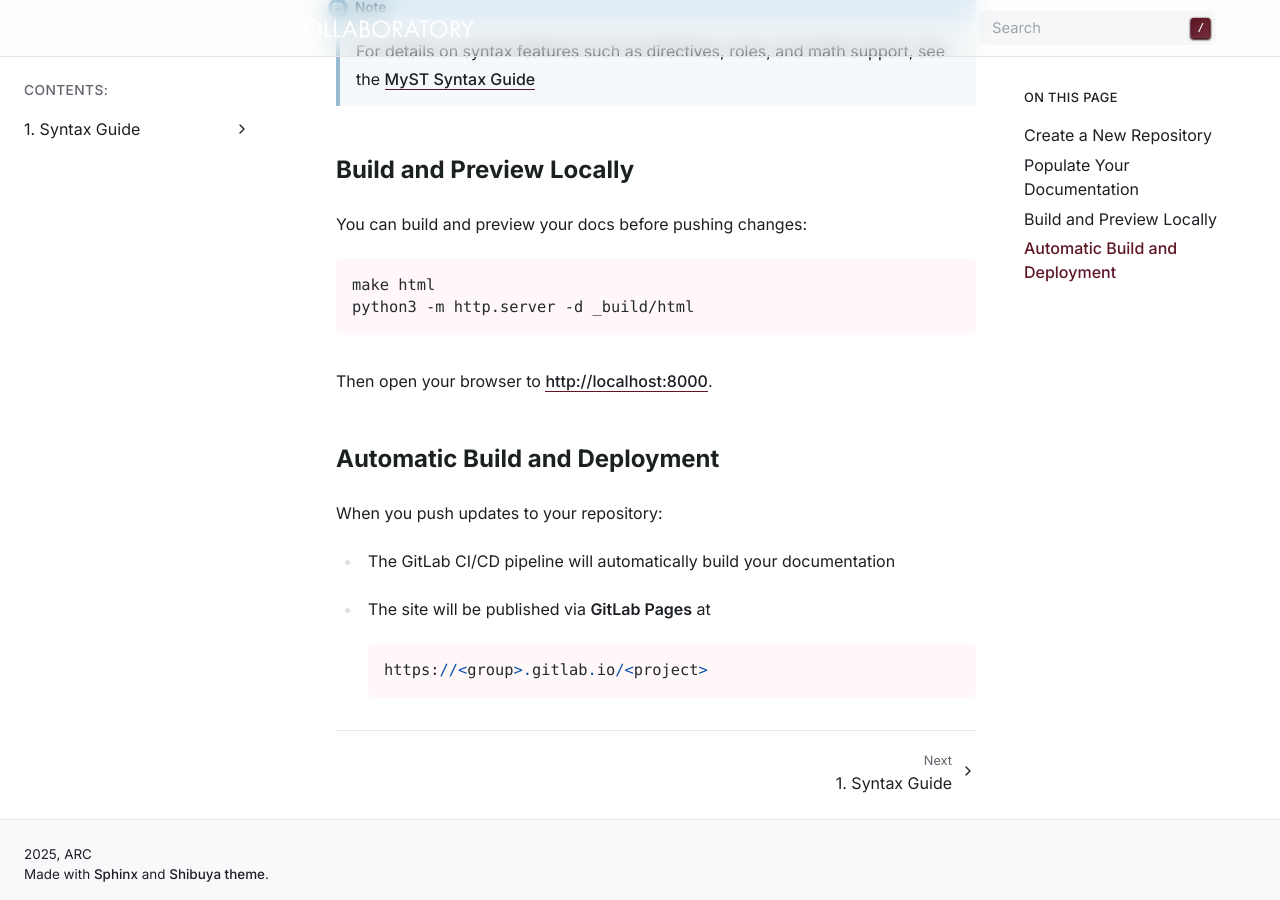
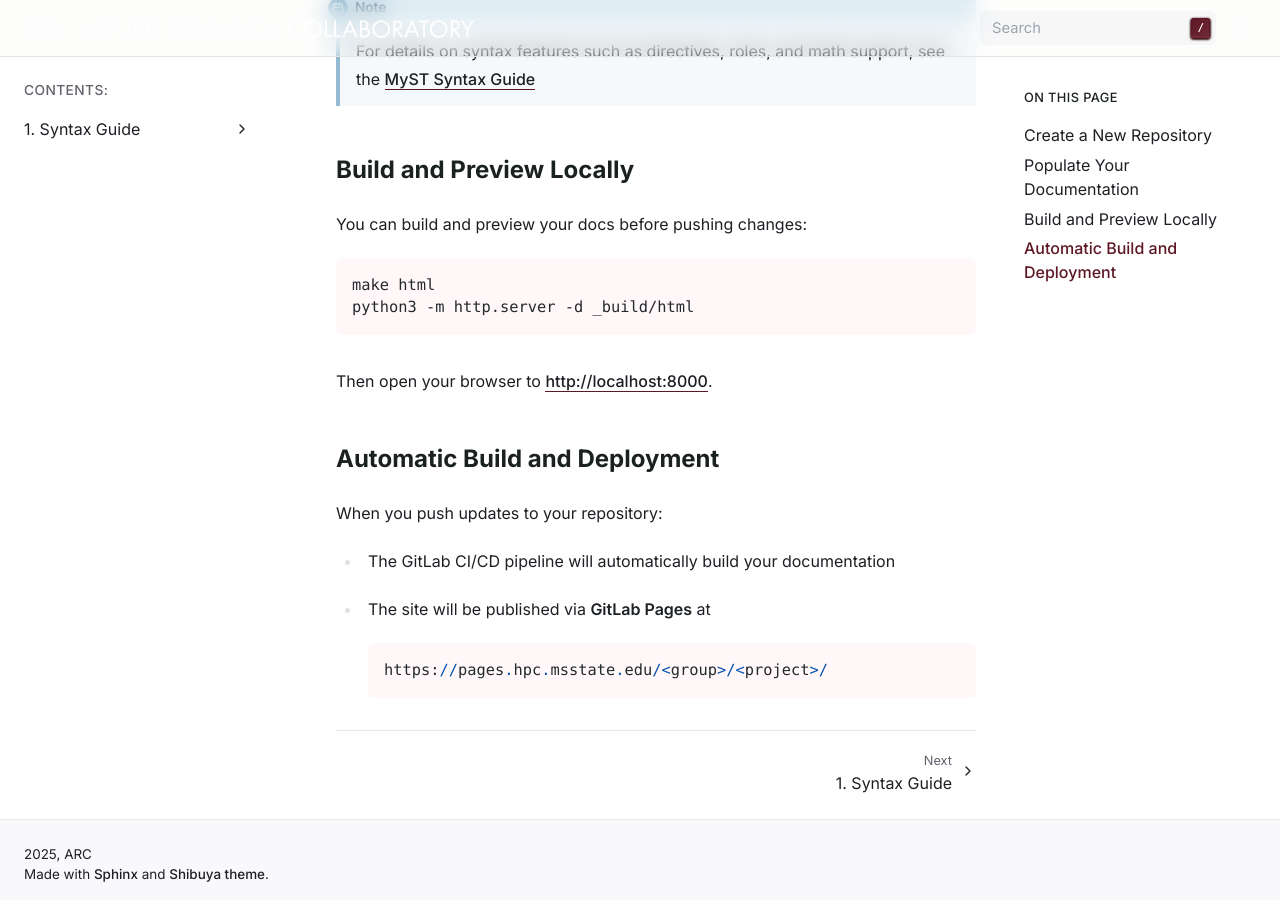
Before and after one commit to Mississippi-State-University-SIG-HPC/muscadine-docs, a Sphinx documentation site: the page built from docs/index.md, in a window 1280 px wide and 900 px high, scrolled down 580 px. Built offline with Sphinx 7.4.7, drawn with Linux system fonts in a browser that asks for light colours; pages that are not in the unit, such as notebooks, are missing from menus; some of the changed lines change nothing that is shown.

Commit message:
mirror readme change to docs index

````diff
--- a/docs/index.md
+++ b/docs/index.md
@@ -46,5 +46,5 @@ When you push updates to your repository:
 * The site will be published via **GitLab Pages** at
 
   ```
-  https://<group>.gitlab.io/<project>
+  https://pages.hpc.msstate.edu/<group>/<project>/
   ```
````
